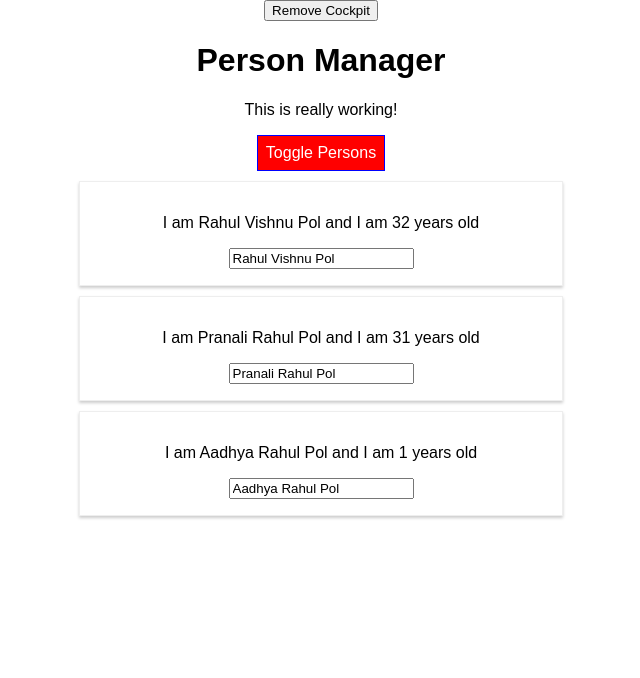
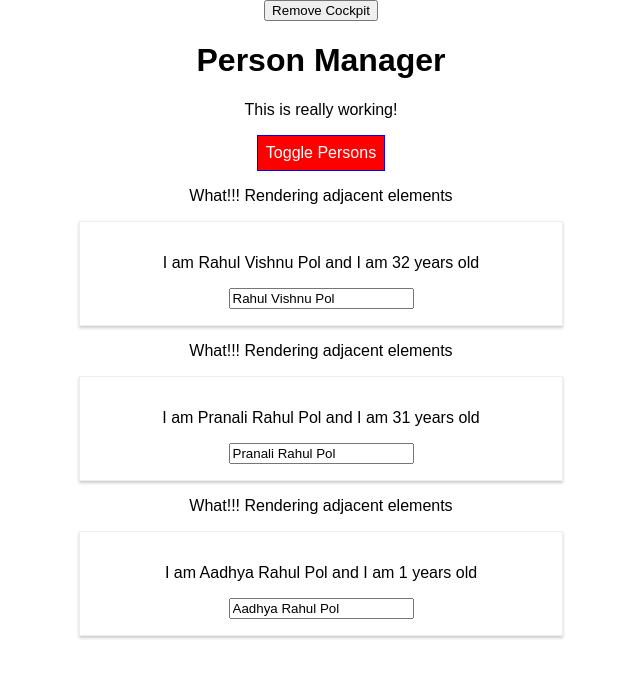
Before and after one commit to RahulPol/react-complete-guide, a React (Create React App) app in the folder project/react-complete-guide/: page / in a window 1280 px wide. Shown: the top 678 px of the page, without its empty margins (319-959 px from the left). Built offline with nearby package versions, Linux system fonts and the light colour scheme.

Commit message:
Section-7-Commit-12 How to render adjacent elements

```diff
--- a/project/react-complete-guide/src/components/Persons/Person/Person.js
+++ b/project/react-complete-guide/src/components/Persons/Person/Person.js
@@ -2,6 +2,7 @@ import React, { Component } from "react";
 import styled from "styled-components";
 
 import "./Person.css";
+import Aux from "../../higherOrderComponents/Auxiliary";
 
 const StyledDiv = styled.div`
   width: 60%;
@@ -20,7 +21,8 @@ class Person extends Component {
   render() {
     console.log("[Person.js] rendering...");
     return (
-      // <div className="Person" style={style}>
+      <Aux>
+        <p>What!!! Rendering adjacent elements</p>
         <StyledDiv>
           <p onClick={this.props.click}>
             I am {this.props.name} and I am {this.props.age} years old
@@ -31,6 +33,7 @@ class Person extends Component {
             value={this.props.name}
           />
         </StyledDiv>
+      </Aux>
     );
   }
 }
--- /dev/null
+++ b/project/react-complete-guide/src/components/higherOrderComponents/Auxiliary.js
@@ -0,0 +1,5 @@
+import React from "react";
+
+const Auxiliary = (props) => props.children;
+
+export default Auxiliary;
```
Lines whose indentation alone changed are shown as unchanged.
